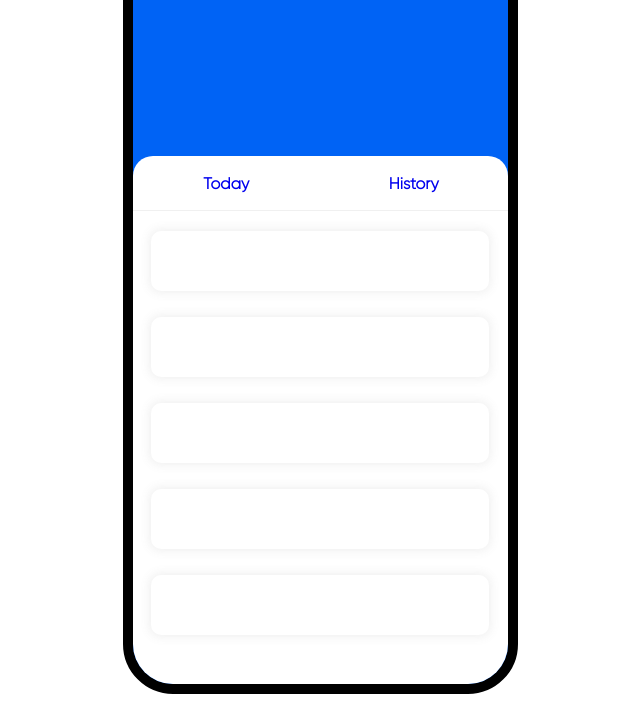
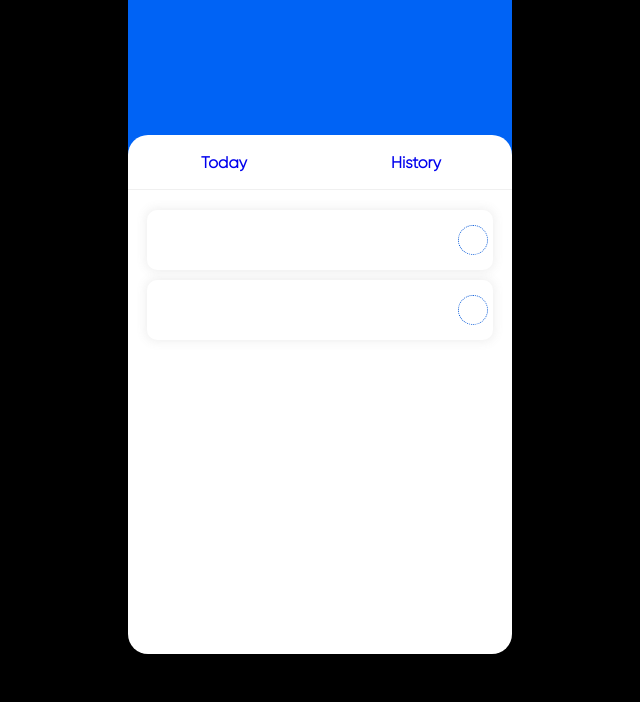
Before and after one commit to AlexanderBazukevich/ToDoList, a website: page index.html in a window 1280 px wide. Shown: the part 146-848 px from the top of the page, without its empty margins (320-960 px from the left). After the commit the page ends 800 px from the top, so only its background shows below. Drawn offline with nearby package versions, Linux system fonts and the light colour scheme; files that its build step writes are made by us from their sources; a web font is replaced by a local one.

Commit message:
changed: list items from spans with checkboxes; added focus styles to menu items

```diff
--- a/index.html
+++ b/index.html
@@ -3,8 +3,9 @@
 <html lang="en">
 <head>
     <meta charset="utf-8">
-    <link rel="stylesheet" type="text/css" href="dist/styles.css">
+    <link rel="stylesheet/less" type="text/css" href="./src/styles.less" />
     <link href="https://fonts.googleapis.com/css?family=Khula:300,400&display=swap" rel="stylesheet">
+    <script src="./node_modules/less/dist/less.min.js" ></script>
     <title>ToDoList</title>
 </head>
 <body>
@@ -23,11 +24,14 @@
                 <a href="#" class="menu__item">History</a>
             </div>
             <div class="list">
-                <input type="checkbox" class="list__item">
-                <input type="checkbox" class="list__item">
-                <input type="checkbox" class="list__item">
-                <input type="checkbox" class="list__item">
-                <input type="checkbox" class="list__item">
+                <div class="note">
+                    <span class="note__content"></span>
+                    <input class="note__check" type="checkbox">
+                </div>
+                <div class="note">
+                    <span class="note__content"></span>
+                    <input class="note__check" type="checkbox">
+                </div>
             </div>
         </div>
     </div>
--- a/src/components/form/form.component.less
+++ b/src/components/form/form.component.less
@@ -15,6 +15,7 @@
         color: #ffffff;
         border: none;
         box-sizing: border-box;
+        outline: none;
         -webkit-appearance: none;
         -moz-appearance: none;
     }
--- a/src/components/list/list.component.less
+++ b/src/components/list/list.component.less
@@ -1,14 +1,4 @@
 .list {
     padding: 10px 0;
     list-style-type: none;
-
-    &__item {
-        height: 60px;
-        width: 90%;
-        margin: 10px auto;
-        box-shadow: 0 0 10px 2px rgba(106, 106, 106, 0.1);
-        border-radius: 10px;
-        -webkit-appearance: none;
-        -moz-appearance: none;
-    }
 }
--- a/src/components/menu/menu.component.less
+++ b/src/components/menu/menu.component.less
@@ -16,8 +16,9 @@
         font-weight: bold;
         text-decoration: none;
         box-sizing: border-box;
+        outline: none;
 
-        &:hover::after {
+        &:focus::after {
             content: "";
             position: absolute;
             bottom: -1px;
--- /dev/null
+++ b/src/components/note/note.component.less
@@ -0,0 +1,36 @@
+
+.note {
+    display: flex;
+    align-items: center;
+    height: 60px;
+    width: 90%;
+    margin: 10px auto;
+    box-shadow: 0 0 10px 2px rgba(106, 106, 106, 0.1);
+    border-radius: 10px;
+
+    &__content,
+    &__check {
+        display: block;
+        box-sizing: border-box;
+        margin: 0;
+    }
+
+    &__content {
+        height: 100%;
+        width: 90%;
+    }
+
+    &__check {
+        height: 30px;
+        width: 30px;
+        border: 1px dotted #0156d7;
+        border-radius: 50%;
+        outline: none;
+        -webkit-appearance: none;
+        -moz-appearance: none;
+
+        &:checked {
+            background-color: #0156d7;
+        }
+    }
+}
--- a/src/styles.less
+++ b/src/styles.less
@@ -11,3 +11,4 @@
 @import "../src/components/header/header.component.less";
 @import "../src/components/list/list.component.less";
 @import "../src/components/menu/menu.component.less";
+@import "../src/components/note/note.component.less";
--- a/src/styles/common.less
+++ b/src/styles/common.less
@@ -1,13 +1,25 @@
+html {
+    min-height: 100%;
+    height: 100%;
+}
+
+body {
+    position: relative;
+    min-height: 100%;
+    height: 100%;
+    margin: 0 auto;
+    background-color: #000000
+}
+
 .application {
     display: flex;
     flex-direction: column;
-    margin: auto;
-    height: 812px;
-    width: 375px;
+    min-height: 100%;
+    height: 100%;
+    width: 30%;
+    margin: 0 auto;
     font-family: 'Gilroy-Light';
     text-align: center;
     background-color: #0063f5;
-    border: 10px solid #000000;
     border-radius: 50px;
-    overflow: hidden;
 }
```
